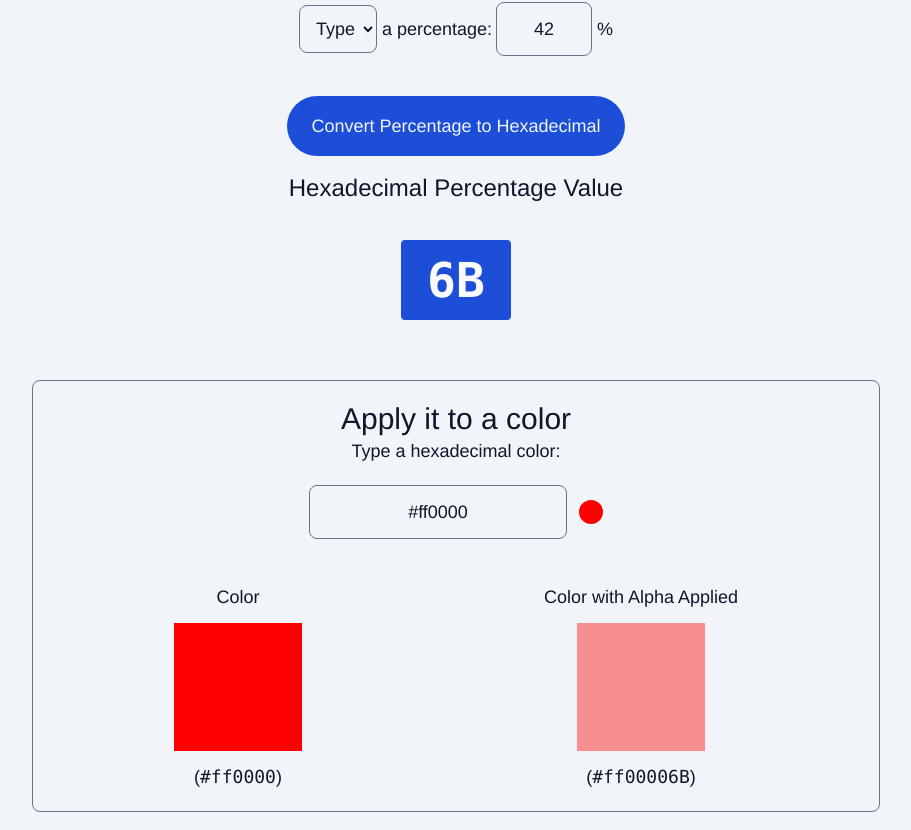
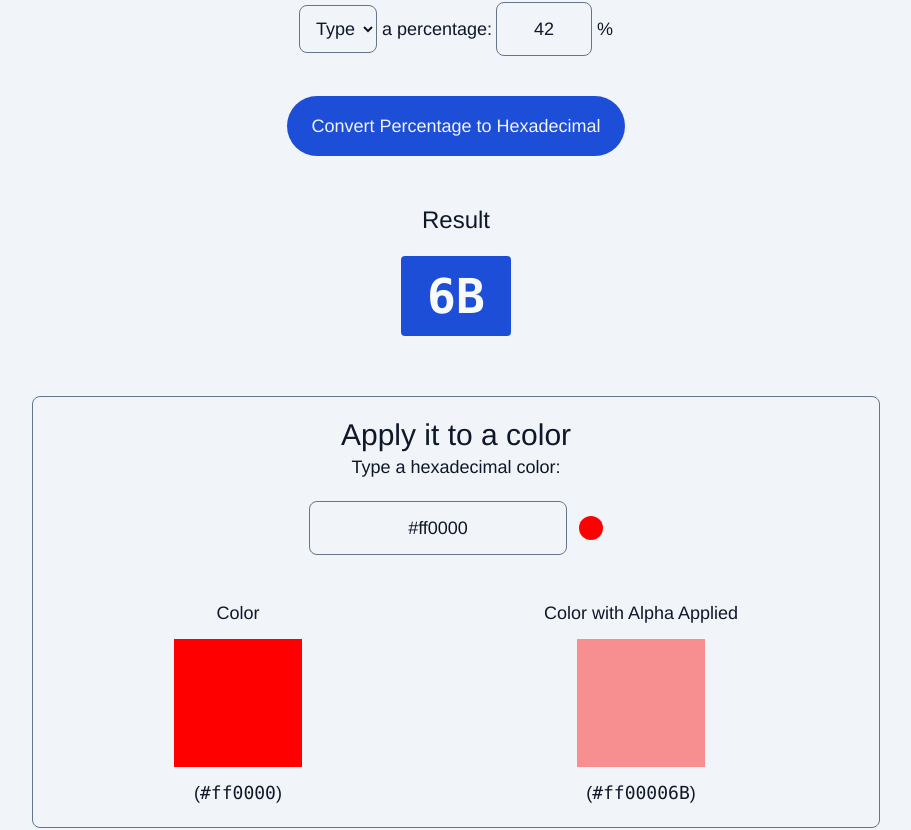
Before and after one commit to curiouslychase/chaseadams.io, a Next.js app: page /tools/percentage-to-hexadecimal-converter in a window 1280 px wide. Shown: the part 474-1304 px from the top of the page, without its empty margins (184-1095 px from the left). Built offline with nearby package versions, Linux system fonts and the light colour scheme; a web font is replaced by a local one.

Commit message:
update result

```diff
--- a/src/pages/tools/percentage-to-hexadecimal-converter.tsx
+++ b/src/pages/tools/percentage-to-hexadecimal-converter.tsx
@@ -182,10 +182,8 @@ const PercentageToHexadecimalConverterPage = () => {
                 </button>
               </form>
 
-              <div>
-                <h2 className="text-2xl text-center my-4">
-                  Hexadecimal Percentage Value
-                </h2>
+              <div className="mt-8">
+                <h2 className="text-2xl text-center mt-4">Result</h2>
                 <div className="flex flex-col items-center">
                   <code className="block my-5 font-bold highlighter text-slate-50 p-4 rounded text-3xl lg:text-5xl">
                     {values.hexadecimal}
```
